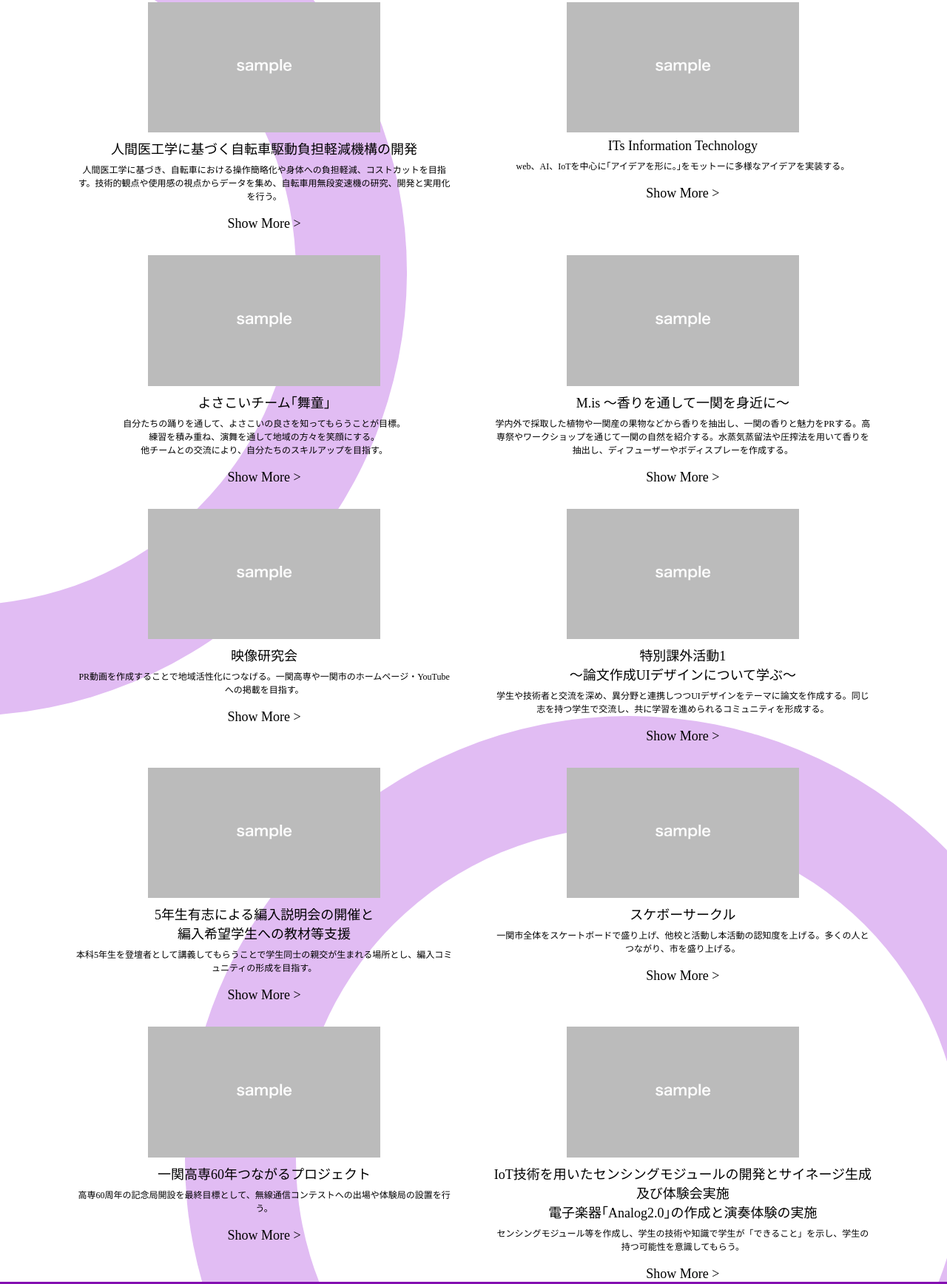
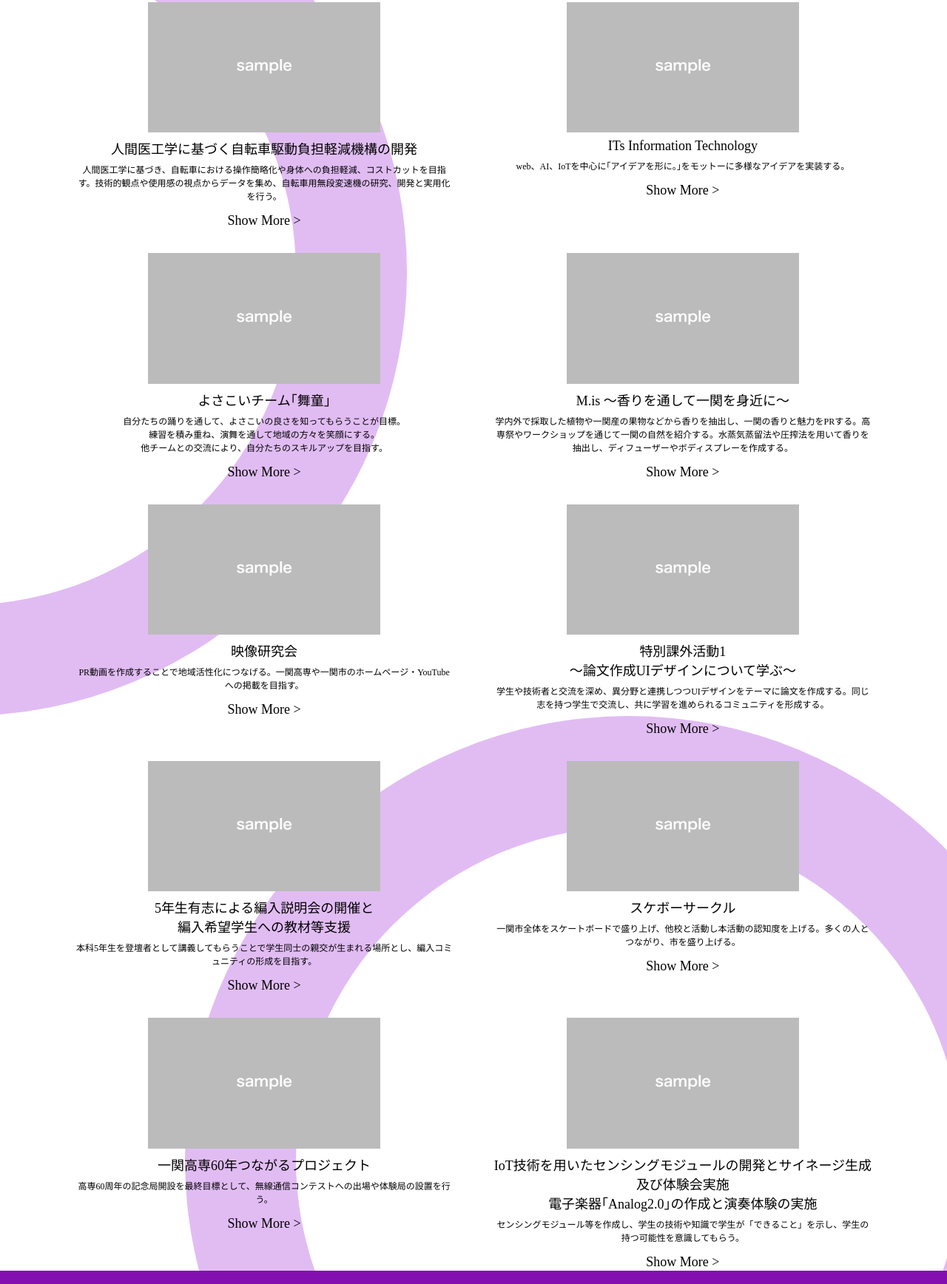
Before and after one commit to Imanect0/kobushi-project, a plain HTML site: page group_intro.html in a window 1280 px wide. Shown: the part 136-1872 px from the top of the page at 74% size. Drawn offline with Linux system fonts and the light colour scheme.

Commit message:
containerクラスをaタグで囲んだ

```diff
--- a/css/group_intro.css
+++ b/css/group_intro.css
@@ -179,14 +179,25 @@ h2 {
     font-size: 12px;
     text-align: center;
 }
-.container a {
+/* .container a {
     color: black;
     text-decoration: none;
     margin-top: 12px;
     font-size: 18px;
     display: block;
+} */
+
+.container a {
+    position: relative;
+    margin: 0;
+    display: flex;
+    flex-direction: column;
+    align-items: center;
+    width: 100%;
+    height: 100%;
+    text-decoration: none;
+    color: black;
 }
-
 footer {
     width: 100%;
     height: 160px;
--- a/group_intro.html
+++ b/group_intro.html
@@ -25,64 +25,84 @@
       <h2>団体紹介</h2>
       <div class="wrapper">
         <div class="container">
+            <a href="./group-introduction/car.html">
               <img src="img/sample.png" alt="">
               <span>人間医工学に基づく自転車駆動負担軽減機構の開発</span>
               <p>人間医工学に基づき、自転車における操作簡略化や身体への負担軽減、コストカットを目指す。技術的観点や使用感の視点からデータを集め、自転車用無段変速機の研究、開発と実用化を行う。</p>
-          <a href="./group-introduction/car.html">Show More ></a>
+              <span>Show More ></span>
+            </a>
         </div>
         <div class="container">
+            <a href="./group-introduction/ITs.html">
               <img src="img/sample.png" alt="">
               <span>ITs Information Technology</span>
               <p>web、AI、IoTを中心に｢アイデアを形に。｣をモットーに多様なアイデアを実装する。</p>
-          <a href="./group-introduction/ITs.html">Show More ></a>
+              <span>Show More ></span>
+            </a>
         </div>
         <div class="container">
+          <a href="./group-introduction/yosakoi.html">
             <img src="img/sample.png" alt="">
             <span>よさこいチーム｢舞童｣</span>
             <p>自分たちの踊りを通して、よさこいの良さを知ってもらうことが目標。<br>練習を積み重ね、演舞を通して地域の方々を笑顔にする。<br>他チームとの交流により、自分たちのスキルアップを目指す。</p>
-          <a href="./group-introduction/yosakoi.html">Show More ></a>
+            <span>Show More ></span>
+          </a>
         </div>
         <div class="container">
+          <a href="./group-introduction/M.html">
             <img src="img/sample.png" alt="">
             <span>M.is ～香りを通して一関を身近に～</span>
             <p>学内外で採取した植物や一関産の果物などから香りを抽出し、一関の香りと魅力をPRする。高専祭やワークショップを通じて一関の自然を紹介する。水蒸気蒸留法や圧搾法を用いて香りを抽出し、ディフューザーやボディスプレーを作成する。</p>
-          <a href="./group-introduction/M.html">Show More ></a>
+            <span>Show More ></span>
+          </a>
         </div>
         <div class="container">
+          <a href="./group-introduction/video.html">
             <img src="img/sample.png" alt="">
             <span>映像研究会</span>
             <p>PR動画を作成することで地域活性化につなげる。一関高専や一関市のホームページ・YouTubeへの掲載を目指す。</p>
-          <a href="./group-introduction/video.html">Show More ></a>
+            <span>Show More ></span>
+          </a>
         </div>
         <div class="container">
+          <a href="group-introduction/special.html">
             <img src="img/sample.png" alt="">
             <span>特別課外活動1<br>～論文作成UIデザインについて学ぶ～</span>
             <p>学生や技術者と交流を深め、異分野と連携しつつUIデザインをテーマに論文を作成する。同じ志を持つ学生で交流し、共に学習を進められるコミュニティを形成する。</p>
-          <a href="group-introduction/special.html">Show More ></a>
+            <span>Show More ></span>
+          </a>
         </div>
         <div class="container">
+          <a href="group-introduction/hennyuu.html">
             <img src="img/sample.png" alt="">
             <span>5年生有志による編入説明会の開催と<br>編入希望学生への教材等支援</span>
             <p>本科5年生を登壇者として講義してもらうことで学生同士の親交が生まれる場所とし、編入コミュニティの形成を目指す。</p>
-          <a href="group-introduction/hennyuu.html">Show More ></a>
+            <span>Show More ></span>
+          </a>
         </div>
         <div class="container">
+          <a href="group-introduction/sukebo.html">
             <img src="img/sample.png" alt="">
             <span>スケボーサークル</span>
             <p>一関市全体をスケートボードで盛り上げ、他校と活動し本活動の認知度を上げる。多くの人とつながり、市を盛り上げる。</p>
-          <a href="group-introduction/sukebo.html">Show More ></a>
+            <span>Show More ></span>
+          </a>
         </div>
         <div class="container">
+          <a href="group-introduction/NITIC.html">
             <img src="img/sample.png" alt="">
             <span>一関高専60年つながるプロジェクト</span>
             <p>高専60周年の記念局開設を最終目標として、無線通信コンテストへの出場や体験局の設置を行う。</p>
-          <a href="group-introduction/NITIC.html">Show More ></a>
+            <span>Show More ></span>
+          </a>
         </div>
         <div class="container">
+          <a href="group-introduction/IoT.html">
             <img src="img/sample.png" alt="">
             <span>IoT技術を用いたセンシングモジュールの開発とサイネージ生成及び体験会実施<br>電子楽器｢Analog2.0｣の作成と演奏体験の実施</span>
             <p>センシングモジュール等を作成し、学生の技術や知識で学生が「できること」を示し、学生の持つ可能性を意識してもらう。</p>
-          <a href="group-introduction/IoT.html">Show More ></a>
+            <span>Show More ></span>
+          </a>
         </div>
       </div>
     </div>
```
Lines whose indentation alone changed are shown as unchanged.
